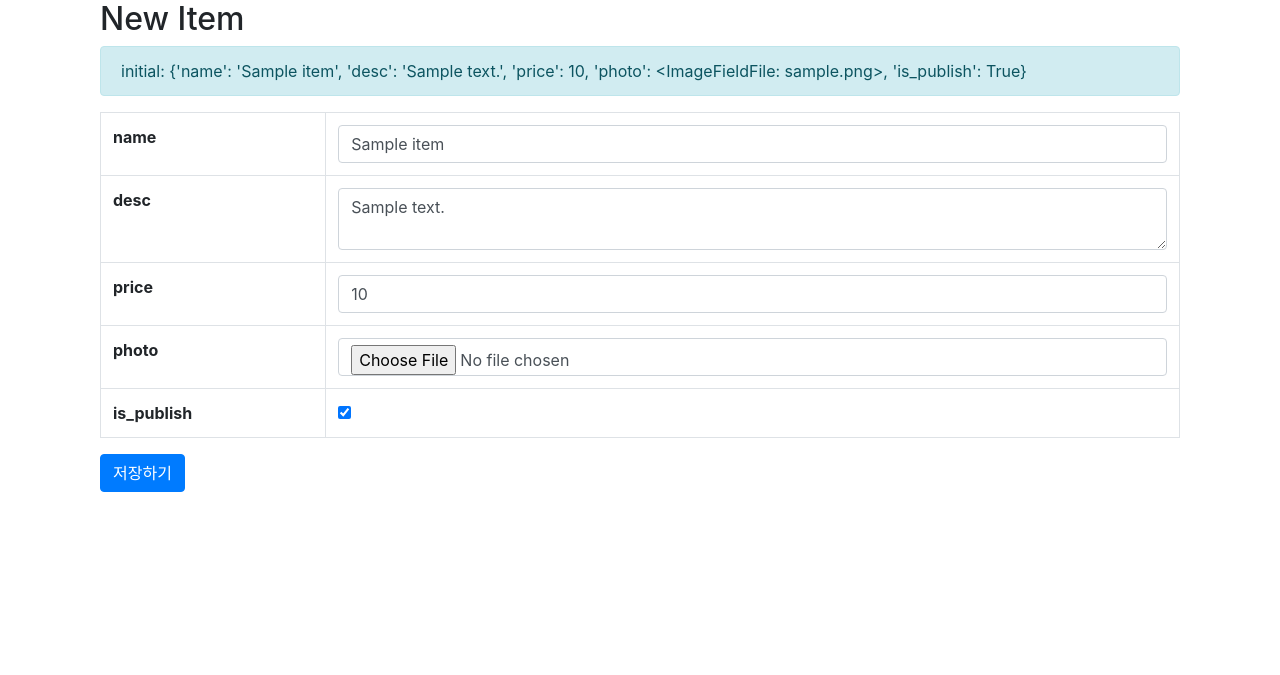
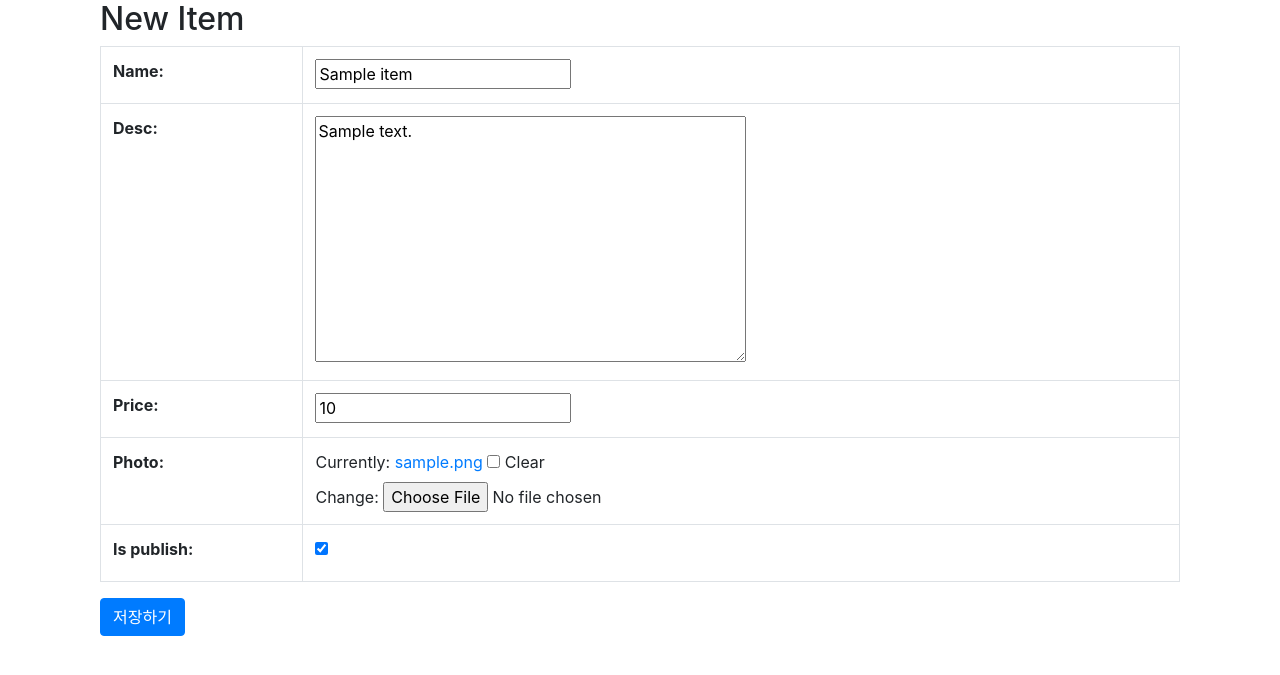
Before and after one commit to piro15/KimJimin, a Django app: page /shop/1/edit/ in a window 1280 px wide. Shown: the top 675 px of the page. Run offline with Django 3.2, Linux system fonts and the light colour scheme; tables that the repository leaves empty hold one stand-in row (values such as "Sample post"); some libraries are stand-ins or nearby versions.

Commit message:
30 장고 Form을 통해, 글 생성/수정 구현하기

```diff
--- /dev/null
+++ b/AskdjangoBasic/askcompany/shop/forms.py
@@ -0,0 +1,8 @@
+from django import forms
+from .models import Item
+
+
+class ItemForm(forms.ModelForm):
+    class Meta:
+        model = Item
+        fields = '__all__'
--- a/AskdjangoBasic/askcompany/shop/templates/shop/item_form.html
+++ b/AskdjangoBasic/askcompany/shop/templates/shop/item_form.html
@@ -9,53 +9,13 @@
         <div class="container">
             <div class="col-sm-12">
                 <h2>New Item</h2>
-                {% if error_list %}
-                    <div class="alert alert-danger">
-                        error_list: {{ error_list }}
-                    </div>
-                {% endif %}
-                {% if initial %}
-                    <div class="alert alert-info">
-                        initial: {{initial}}
-                    </div>
-                {% endif %}
                 <form action="" method="post" enctype="multipart/form-data" autocomplete="off">
                 <!--action은 폼 내역을 보낼 주소. -->
                     {% csrf_token %}
                     <table class="table table-bordered">
-                        <tbody>
-                            <tr>
-                                <th>name</th>
-                                <td>
-                                    <input type="text" name="name" value="{{initial.name}}" class="form-control"/>
-                                </td>
-                            </tr>
-                            <tr>
-                                <th>desc</th>
-                                <td>
-                                    <textarea name="desc" class="form-control">{{initial.desc}}</textarea>
-                                </td>
-                            </tr>
-                            <tr>
-                                <th>price</th>
-                                <td>
-                                    <input type="text" name="price" value="{{initial.price}}" class="form-control"/>
-                                </td>
-                            </tr>
-                            <tr>
-                                <th>photo</th>
-                                <td>
-                                    <input type="file" name="photo" class="form-control"/>
-                                </td>
-                            </tr>
-                            <tr>
-                                <th>is_publish</th>
-                                <td>
-                                    <input type="checkbox" name="is_publish" value="1" {% if initial.is_publish %}checked{%endif%}/>
-                                </td>
-                            </tr>
-                        </tbody>
+                        {{ form.as_table }}
                     </table>
+
                     <input type="submit" value="저장하기" class="btn btn-primary"/>
                 </form>
             </div>
--- a/AskdjangoBasic/askcompany/shop/views.py
+++ b/AskdjangoBasic/askcompany/shop/views.py
@@ -1,7 +1,9 @@
 import re
 from django.shortcuts import get_object_or_404, redirect, render
 from django.http import HttpResponse
+from django.views.generic import CreateView, UpdateView
 from .models import Item
+from .forms import ItemForm
 # from shop.models import Item
 
 # Create your views here.
@@ -47,68 +49,23 @@ def item_detail(request, pk):
     })
 
 
-def item_new(request, item=None):
-    error_list = []
-    initial = {}
+# def item_new(request, item=None):
+#     if request.method == 'POST':
+#         form = ItemForm(request.POST, request.FILES, instance=item)
+#         if form.is_valid():
+#             item = form.save()
+#             return redirect(item)
+#     else:
+#         form = ItemForm(instance=item)
 
-    if request.method == 'POST':
-        data = request.POST
-        files = request.FILES
-
-        name = data.get('name')
-        desc = data.get('desc')
-        price = data.get('price')
-        photo = files.get('photo')
-        is_publish = data.get('is_publish') in (True, 't', 'True', '1')
-
-        if len(name) < 2:
-            error_list.append('name을 2글자 이상 입력해주세요.')
-
-        if re.match(r'^[\da-zA-Z\s]+$', desc):
-            error_list.append('한글을 입력해주세요.')
-
-        if not error_list:
-            if item is None:
-                item = Item()
-
-            item.name = name
-            item.desc = desc
-            item.price = price
-            item.is_publish = is_publish
-
-            if photo:
-                item.photo.save(photo.name, photo, save=False)
-
-            try:
-                item.save()
-            except Exception as e:
-                error_list.append(e)
-            else:
-                return redirect(item)
-
-        initial = {
-            'name': name,
-            'desc': desc,
-            'price': price,
-            'photo': photo,
-            'is_publish': is_publish,
-        }
-    else:
-        if item is not None:
-            initial = {
-                'name': item.name,
-                'desc': item.desc,
-                'price': item.price,
-                'photo': item.photo,
-                'is_publish': item.is_publish,
-            }
-
-    return render(request, 'shop/item_form.html', {
-        'error_list': error_list,
-        'initial': initial,
-    })
+#     return render(request, 'shop/item_form.html', {
+#         'form': form,
+#     })
 
 
-def item_edit(request, pk):
-    item = get_object_or_404(Item, pk=pk)
-    return item_new(request, item)
+# def item_edit(request, pk):
+#     item = get_object_or_404(Item, pk=pk)
+#     return item_new(request, item)
+
+item_new = CreateView.as_view(model=Item, form_class=ItemForm)
+item_edit = UpdateView.as_view(model=Item, form_class=ItemForm)
```
